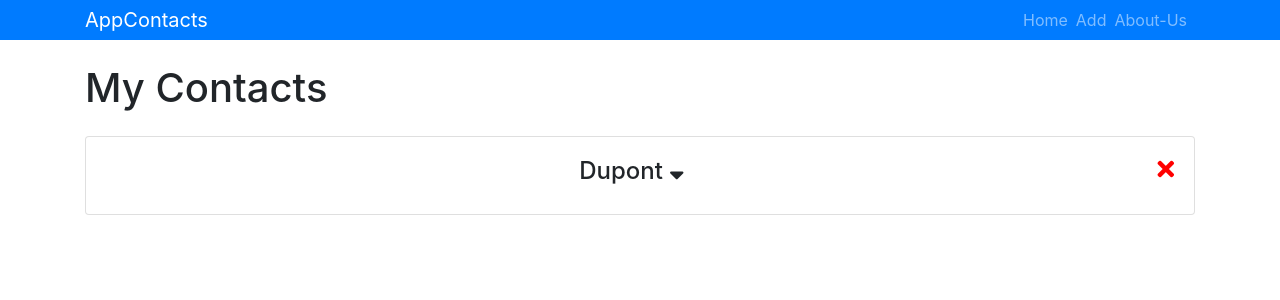
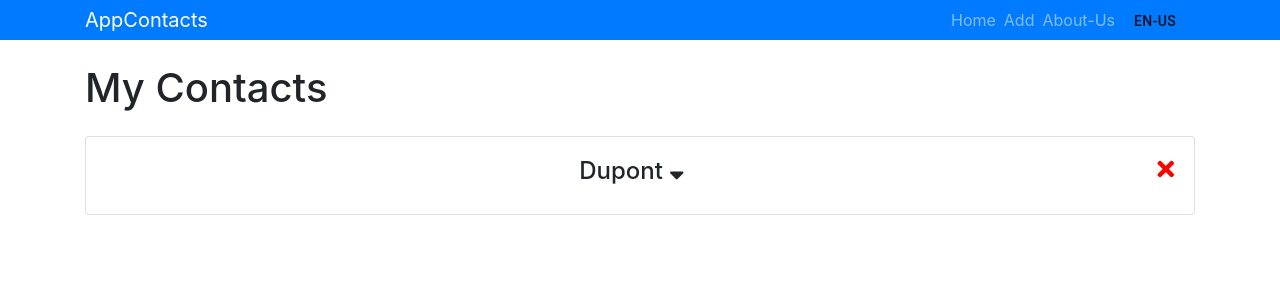
Before and after one commit to MGuillaumeF/appcontacts-react, a React (Create React App) app: page / in a window 1280 px wide. Shown: the top 300 px of the page. Built offline with nearby package versions, Linux system fonts and the light colour scheme.

Commit message:
Add change language button

```diff
--- a/src/components/header/Header.tsx
+++ b/src/components/header/Header.tsx
@@ -1,12 +1,20 @@
-import React from 'react';
+import React, { useState, useEffect } from 'react';
 import { Link } from "react-router-dom";
 import { useTranslation } from 'react-i18next';
+import i18next from 'i18next';
+import Button from '@material-ui/core/Button';
 
 /**
  * The Header banner of application with Link to access all pages
  */
 export default function Header() {
   const { t, i18n } = useTranslation();
+  const [language, setLanguage] = useState(i18next.language);
+  const languages = i18next.languages;
+  const onChangeLanguage = () => {
+      i18n.changeLanguage(languages[1]);
+      setLanguage(languages[1]);
+  }
   return (
     <header>
       <nav className='navbar navbar-dark bg-primary mb-3 py-0'>
@@ -22,6 +30,9 @@ export default function Header() {
             <li className='nav-item d-inline-block mr-2'>
               <Link to='/about' className='nav-link'>{t('pages.aboutUs.link')}</Link>
             </li>
+            <li className='nav-item d-inline-block mr-2'>
+              <Button  onClick={onChangeLanguage}>{language}</Button>
+            </li>
           </ul>
         </div>
       </nav>
--- a/src/i18n.ts
+++ b/src/i18n.ts
@@ -30,7 +30,7 @@ i18n
     // for all options read: https://www.i18next.com/overview/configuration-options
     .init({
         resources,
-        fallbackLng: 'en',
+        fallbackLng: ['en', 'fr'],
         debug: true,
         interpolation: {
             escapeValue: false, // not needed for react as it escapes by default
```
